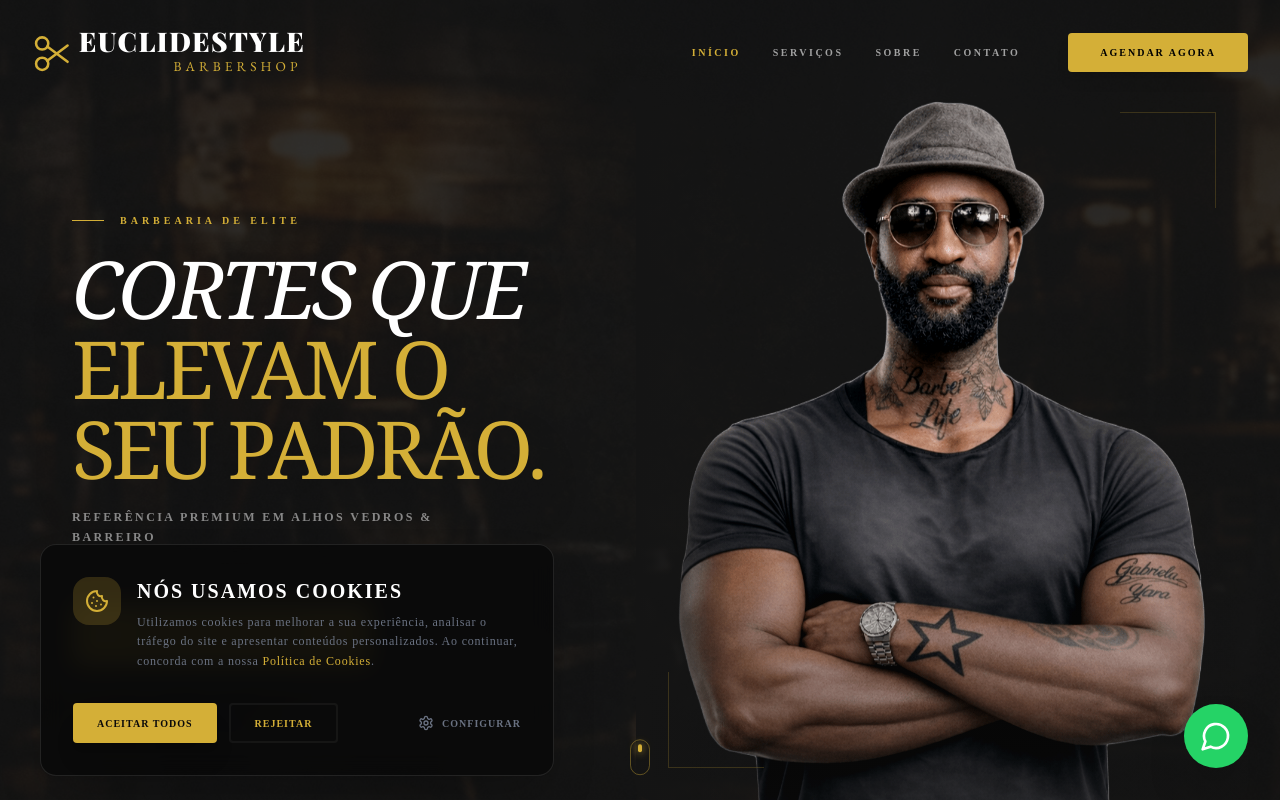
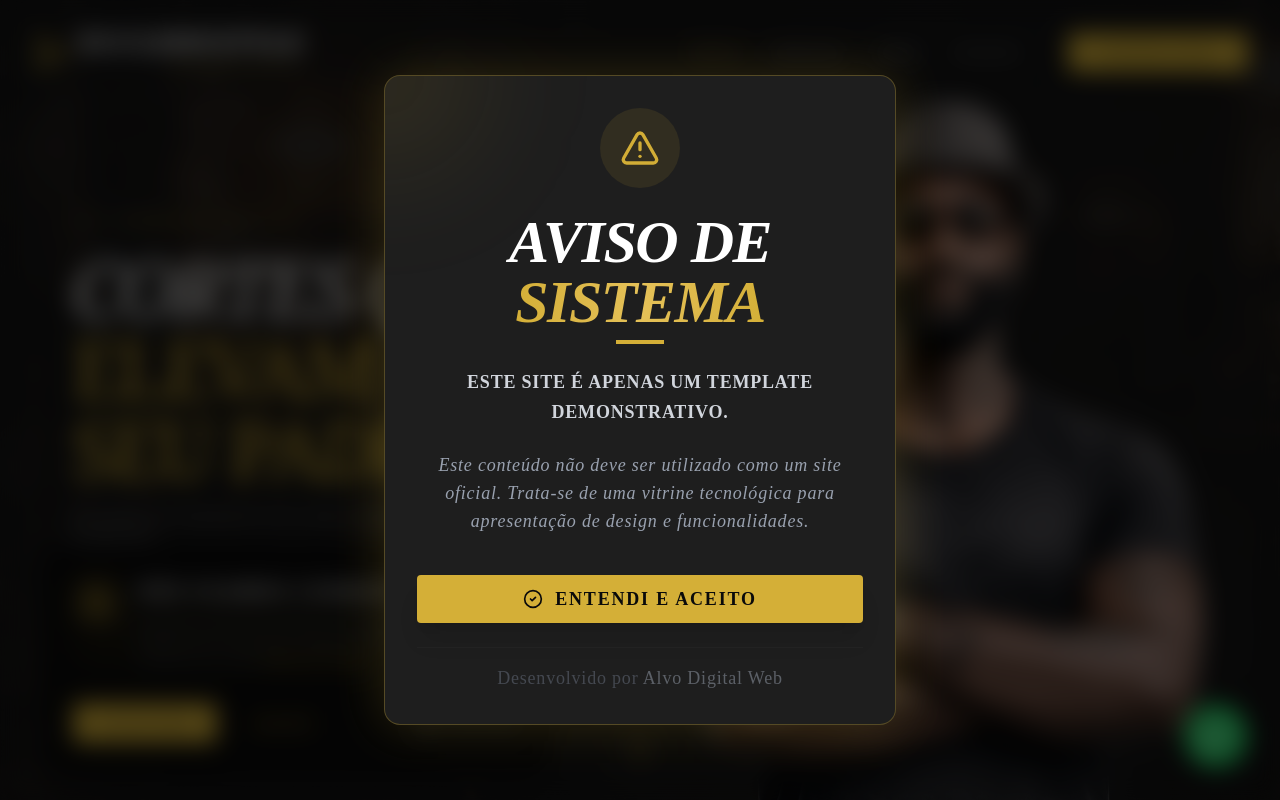
Before and after one commit to AlvoDigitalWeb/euclidestyle-barbearia, a React (Vite) app: page / in a window 1280 px wide. Shown: the top 800 px of the page. Built offline with nearby package versions, Linux system fonts and the light colour scheme.

Commit message:
Adding the template warning

```diff
--- a/src/pages/Home.tsx
+++ b/src/pages/Home.tsx
@@ -14,7 +14,7 @@ const Home = () => {
       transition={{ duration: 0.5 }}
       className="min-h-screen"
     >
-      {/* <TemplateWarning /> */}
+      <TemplateWarning />
       <HeroSection />
       <ResultsSection />
       <AboutSection />
```
